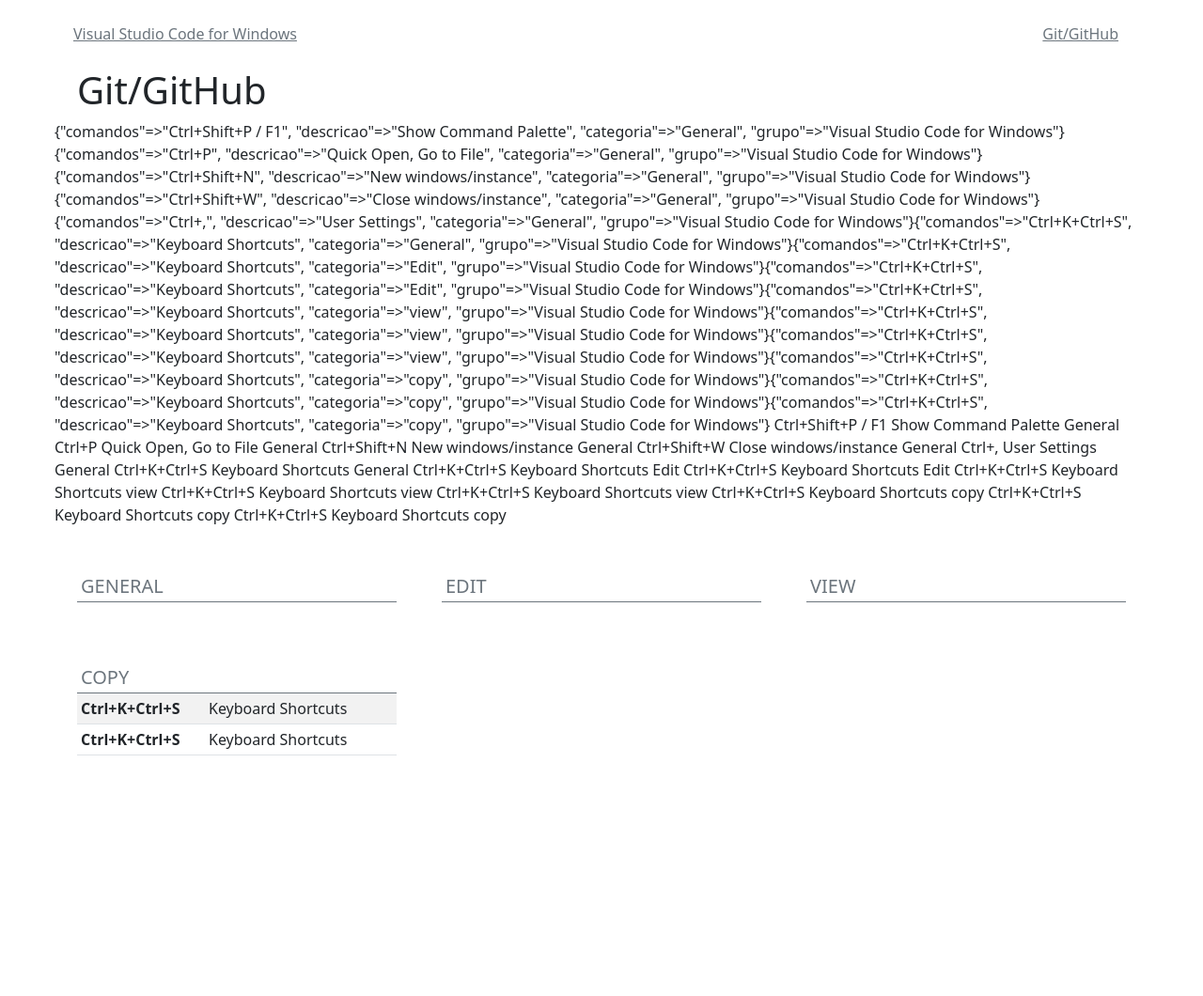
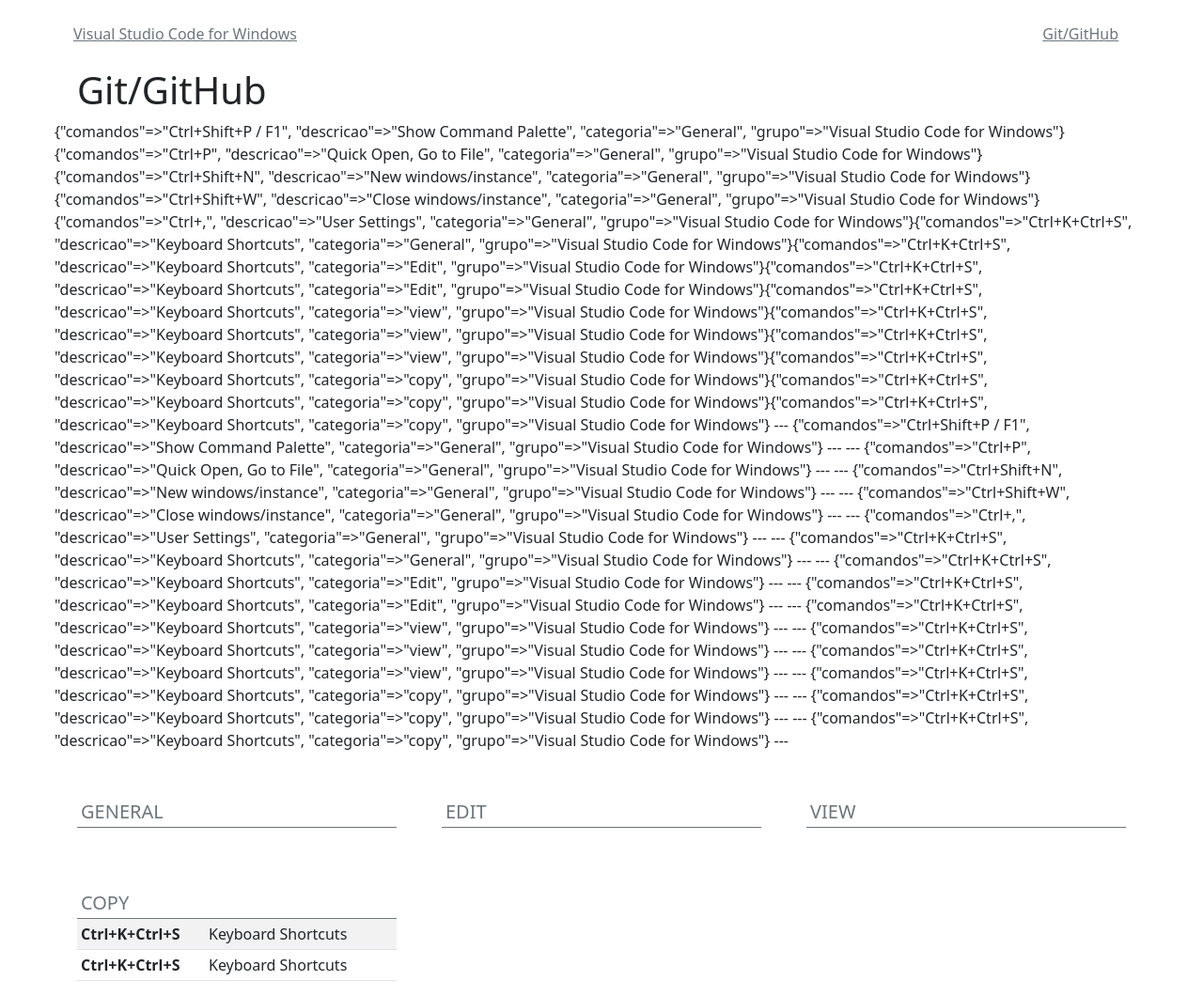
Before and after one commit to ConradoAlmeida/cheatsheets, a Jekyll site: the page built from git-cheat.html, in a window 1280 px wide. Shown: the whole page at 94% size. Built offline with Jekyll 4.4.1, drawn with Linux system fonts in a browser that asks for light colours; before the commit the page ends 900 px from its top, so only the background shows below that; some of the changed lines change nothing that is shown.

Commit message:
Update git-cheat.html

```diff
--- a/git-cheat.html
+++ b/git-cheat.html
@@ -9,12 +9,13 @@
 {% assign dados = site.data.store-data | where:"grupo","Visual Studio Code for Windows" %}
 {{dados}}
 
-{% for dado in dados %}
+{% for dado in dados | group_by:"categoria %}
+---
+{{dado}}
+---
+{% endfor %}
 
-{{dado.comandos}}
-{{dado.descricao}}
-{{dado.categoria}}
-{% endfor %}
+
 
 
 
```
